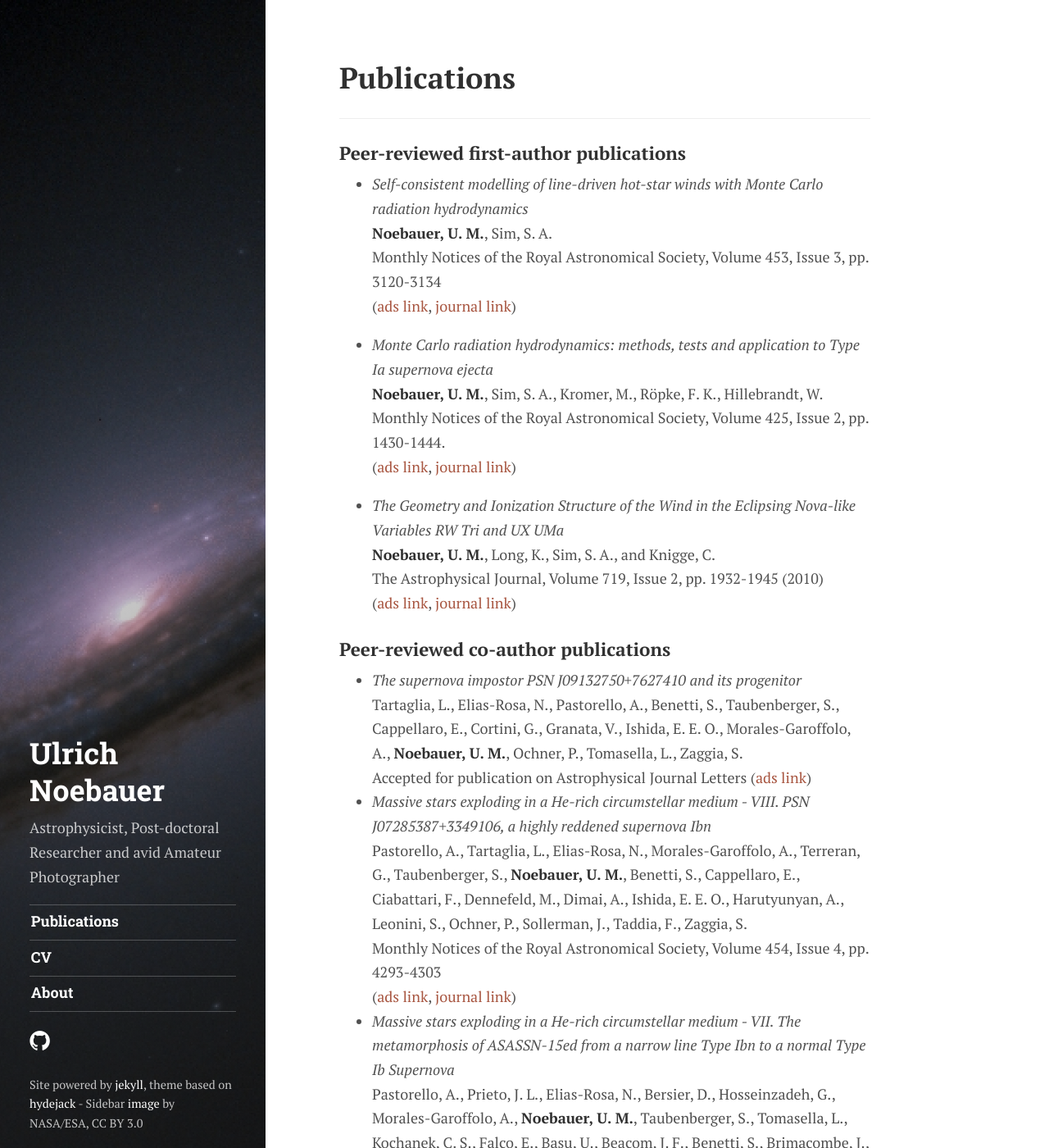
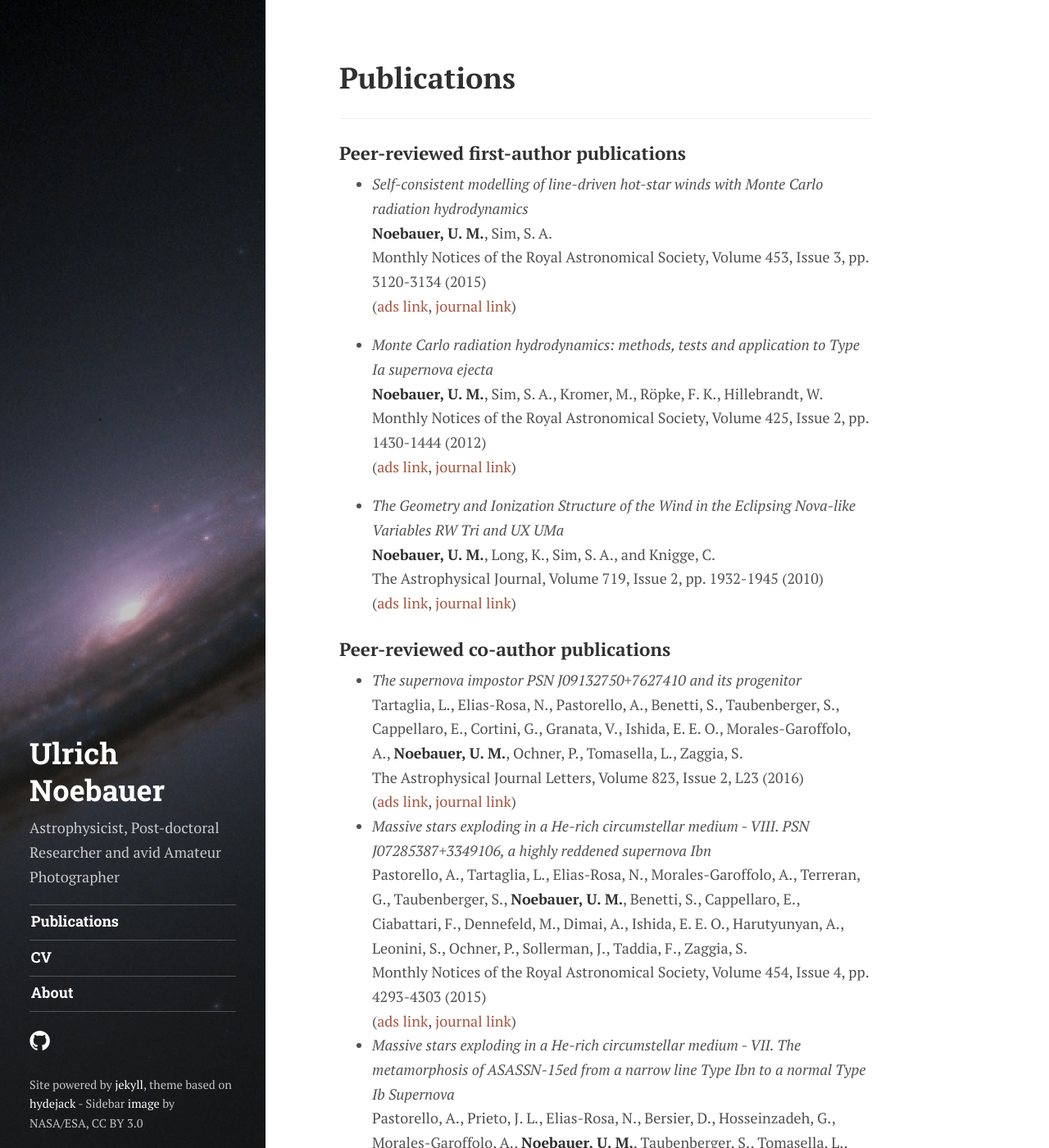
Before and after one commit to unoebauer/unoebauer.github.io, a Jekyll site: the page built from publications/index.md, in a window 1280 px wide and 1400 px high. Shown: the whole window at 82% size. Built offline with Jekyll 4.4.1, drawn with Linux system fonts in a browser that asks for light colours; some web fonts are replaced; some of the changed text lies outside the part shown.

Commit message:
Update publications
* add missing dates
* update Tartaglia et al. 2016 (now on ApJL)

```diff
--- a/publications/index.md
+++ b/publications/index.md
@@ -8,12 +8,12 @@ permalink: /publications/
 
   * _Self-consistent modelling of line-driven hot-star winds with Monte Carlo radiation hydrodynamics_
     __Noebauer, U. M.__, Sim, S. A.
-    Monthly Notices of the Royal Astronomical Society, Volume 453, Issue 3, pp. 3120-3134
+    Monthly Notices of the Royal Astronomical Society, Volume 453, Issue 3, pp. 3120-3134 (2015)
     ([ads link][noebauer2015ads], [journal link][noebauer2015journal])
 
   * _Monte Carlo radiation hydrodynamics: methods, tests and application to Type Ia supernova ejecta_
     __Noebauer, U. M.__, Sim, S. A., Kromer, M., Röpke, F. K., Hillebrandt, W.
-    Monthly Notices of the Royal Astronomical Society, Volume 425, Issue 2, pp. 1430-1444.
+    Monthly Notices of the Royal Astronomical Society, Volume 425, Issue 2, pp. 1430-1444 (2012)
     ([ads link][noebauer2012ads], [journal link][noebauer2012journal])
 
   * _The Geometry and Ionization Structure of the Wind in the Eclipsing Nova-like Variables RW Tri and UX UMa_
@@ -25,15 +25,15 @@ permalink: /publications/
 
   * _The supernova impostor PSN J09132750+7627410 and its progenitor_
     Tartaglia, L., Elias-Rosa, N., Pastorello, A., Benetti, S., Taubenberger, S., Cappellaro, E., Cortini, G., Granata, V., Ishida, E. E. O., Morales-Garoffolo, A., __Noebauer, U. M.__, Ochner, P., Tomasella, L., Zaggia, S.
-    Accepted for publication on Astrophysical Journal Letters
-    ([ads link][tartaglia2016ads])
+    The Astrophysical Journal Letters, Volume 823, Issue 2, L23 (2016)
+    ([ads link][tartaglia2016ads], [journal link][tartaglia2016journal])
   * _Massive stars exploding in a He-rich circumstellar medium - VIII. PSN J07285387+3349106, a highly reddened supernova Ibn_
     Pastorello, A., Tartaglia, L., Elias-Rosa, N., Morales-Garoffolo, A., Terreran, G., Taubenberger, S., __Noebauer, U. M.__, Benetti, S., Cappellaro, E., Ciabattari, F., Dennefeld, M., Dimai, A., Ishida, E. E. O., Harutyunyan, A., Leonini, S., Ochner, P., Sollerman, J., Taddia, F., Zaggia, S.
-    Monthly Notices of the Royal Astronomical Society, Volume 454, Issue 4, pp. 4293-4303
+    Monthly Notices of the Royal Astronomical Society, Volume 454, Issue 4, pp. 4293-4303 (2015)
     ([ads link][pastorello2015bads], [journal link][pastorello2015bjournal])
   * _Massive stars exploding in a He-rich circumstellar medium - VII. The metamorphosis of ASASSN-15ed from a narrow line Type Ibn to a normal Type Ib Supernova_
     Pastorello, A., Prieto, J. L., Elias-Rosa, N., Bersier, D., Hosseinzadeh, G., Morales-Garoffolo, A., __Noebauer, U. M.__, Taubenberger, S., Tomasella, L., Kochanek, C. S., Falco, E., Basu, U., Beacom, J. F., Benetti, S., Brimacombe, J., Cappellaro, E., Danilet, A. B., Dong, Subo, Fernandez, J. M., Goss, N., Granata, V., Harutyunyan, A., Holoien, T. W.-S., Ishida, E. E. O., Kiyota, S., Krannich, G., Nicholls, B., Ochner, P., Pojmański, G., Shappee, B. J., Simonian, G. V., Stanek, K. Z., Starrfield, S., Szczygieł, D., Tartaglia, L., Terreran, G., Thompson, T. A., Turatto, M., Wagner, R. M., Wiethoff, W. S., Wilber, A., Woźniak, P. R.
-    Monthly Notices of the Royal Astronomical Society, Volume 453, Issue 4, pp. 3649-3661
+    Monthly Notices of the Royal Astronomical Society, Volume 453, Issue 4, pp. 3649-3661 (2015)
     ([ads link][pastorello2015aads], [journal link][pastorello2015ajournal])
 
 
```
Also changed, not shown: other parts of publications/index.md (+2 -1 lines).
